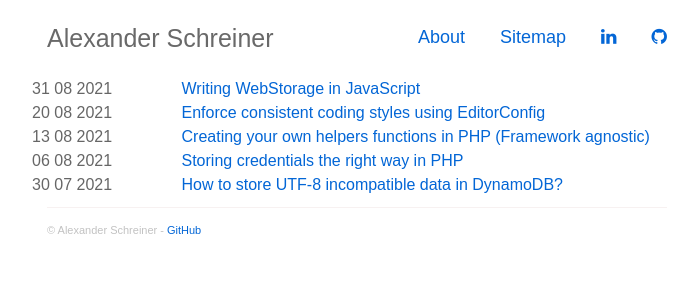
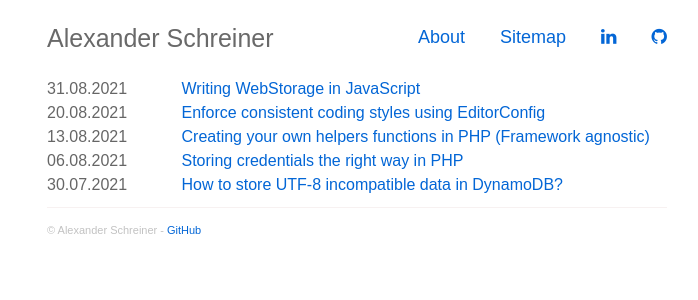
Before and after one commit to alexander-schreiner/alexander-schreiner.github.io, a Jekyll site: the page built from index.html, in a window 1280 px wide. Shown: the top 300 px of the page, without its empty margins (283-981 px from the left). Built offline with Jekyll 4.4.1, drawn with Linux system fonts in a browser that asks for light colours; nearby versions of some CDN libraries; the list of posts is cut into pages by our own code.

Commit message:
Update index.html

```diff
--- a/index.html
+++ b/index.html
@@ -9,7 +9,9 @@ layout: default
         <div class="row post-row">
           <div class="col-md-3 date-row" style="width: 23%;float:left;">
             <div class="row">
-              {{ post.date | date: "%d %m %Y" }}
+              <div class="col-md-12">
+                {{ post.date | date: "%d.%m.%Y" }}
+              </div>
             </div>
           </div>
           <div class="col-md-9 title-row" style="padding-left: 0;">
```
